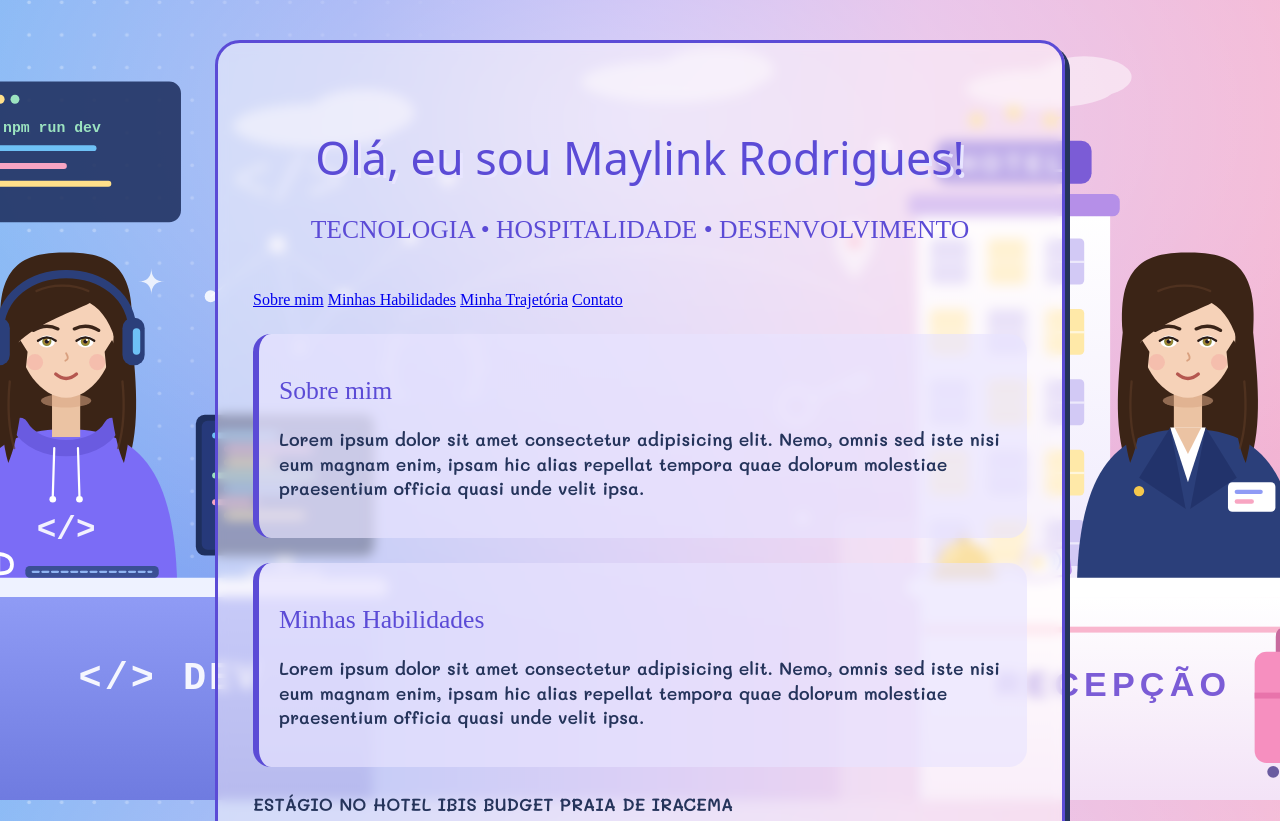
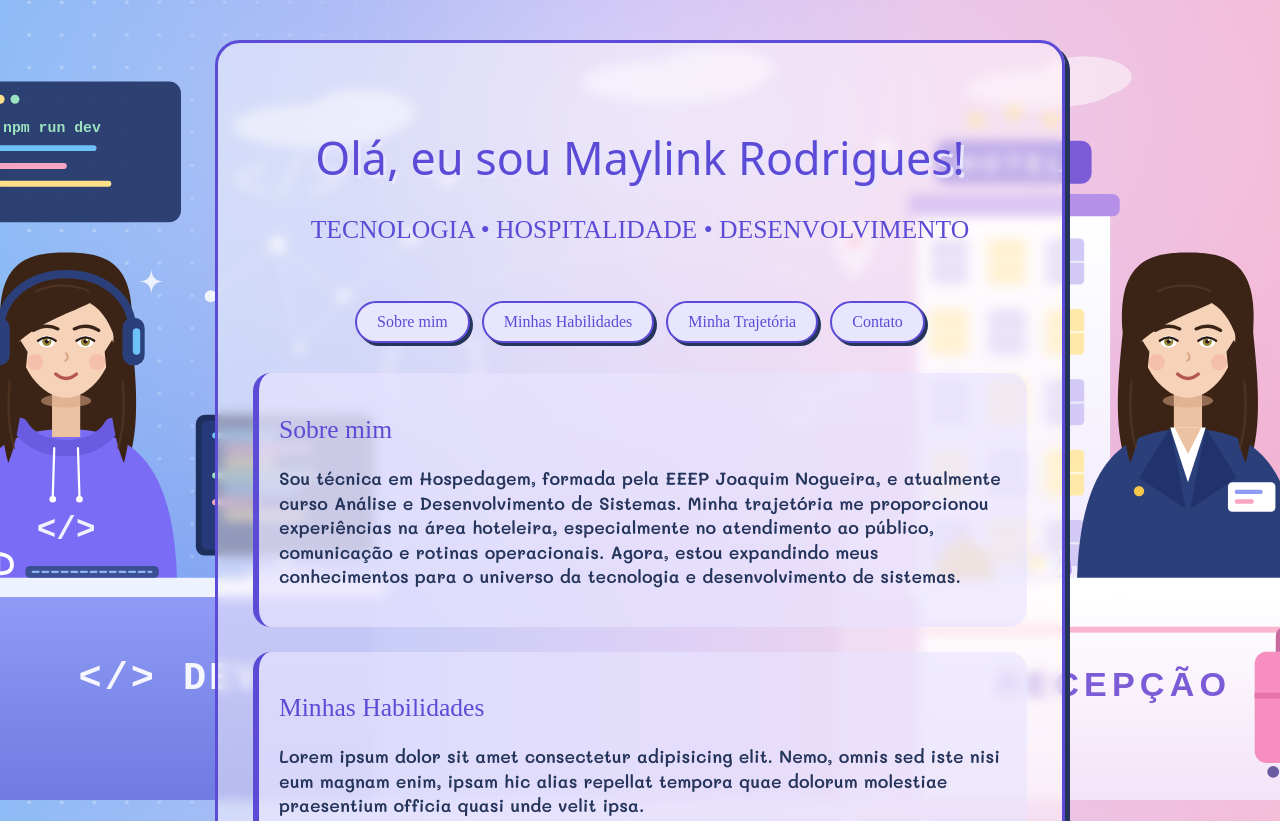
Before and after one commit to Maylink-tec-ads-beep/Repositorio-002---Projeto-site, a plain HTML site: page index.html in a window 1280 px wide. Shown: the top 821 px of the page. Drawn offline with Linux system fonts and the light colour scheme; a web font is replaced by a local one.

Commit message:
Mudança no texto

```diff
--- a/estilos/style.css
+++ b/estilos/style.css
@@ -57,6 +57,32 @@ main {
 /* =================================
    3. CABEÇALHO
 ================================= */
+
+nav {
+    display: flex;
+    flex-wrap: wrap;
+    justify-content: center;
+    gap: 12px;
+    margin: 10px 0 30px;
+}
+
+nav a {
+    font-family: "Kavoon", serif;
+    text-decoration: none;
+    color: var(--purple);
+    background-color: var(--lavender);
+    padding: 10px 20px;
+    border: 2px solid var(--purple);
+    border-radius: 999px;
+    box-shadow: 3px 3px 0 var(--blue);
+    transition: transform 0.2s ease, background-color 0.2s ease, color 0.2s ease;
+}
+
+nav a:hover {
+    background-color: var(--purple);
+    color: var(--white);
+    transform: translateY(-3px);
+}
 
 header {
     text-align: center;
--- a/index.html
+++ b/index.html
@@ -27,9 +27,9 @@
 
         <section id="sobre">
             <h2>Sobre mim</h2>
-            <p>Lorem ipsum dolor sit amet consectetur adipisicing elit.
-                Nemo, omnis sed iste nisi eum magnam enim, ipsam hic alias repellat tempora
-                quae dolorum molestiae praesentium officia quasi unde velit ipsa.
+            <p>Sou técnica em Hospedagem, formada pela EEEP Joaquim Nogueira, e atualmente curso Análise e Desenvolvimento de Sistemas.
+                Minha trajetória me proporcionou experiências na área hoteleira, especialmente no atendimento ao público, comunicação e rotinas operacionais.
+                Agora, estou expandindo meus conhecimentos para o universo da tecnologia e desenvolvimento de sistemas.
             </p>
         </section>
 
@@ -40,7 +40,7 @@
                 quae dolorum molestiae praesentium officia quasi unde velit ipsa.
             </p>
         </section>
-<p>ESTÁGIO NO HOTEL IBIS BUDGET PRAIA DE IRACEMA</p>
+
         <section id="trajetoria">
             <h2>Minha Trajetória</h2>
             <article>
@@ -84,15 +84,6 @@
         </section>
 
         <article>
-            <h2>Quem sou eu?</h2>
-            <p>
-                Sou técnica em Hospedagem, formada pela EEEP Joaquim Nogueira, e atualmente curso Análise e Desenvolvimento de Sistemas.
-                Minha trajetória me proporcionou experiências na área hoteleira, especialmente no atendimento ao público, comunicação e rotinas operacionais.
-                Agora, estou expandindo meus conhecimentos para o universo da tecnologia e desenvolvimento de sistemas.
-            </p>
-        </article>
-
-        <article>
             <h2>Por que trabalhar comigo?</h2>
             <p>
             Acredito que uma boa profissional não se limita a cumprir tarefas: ela busca entender, aprender e contribuir.
```
